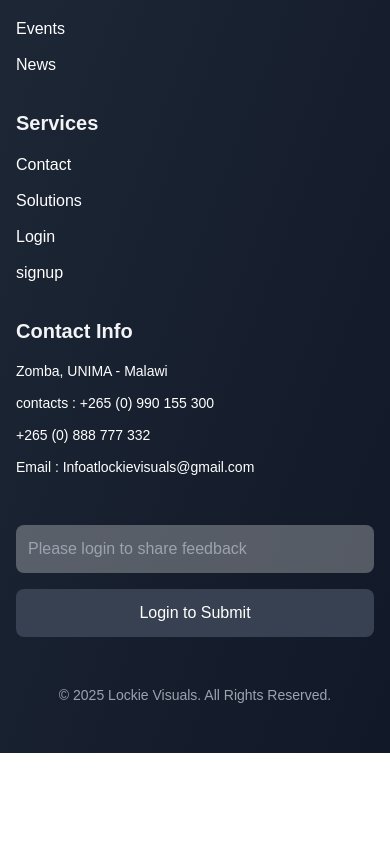
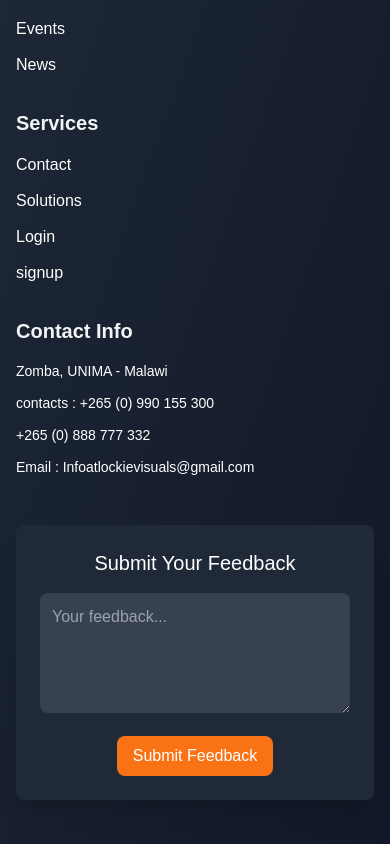
Before and after one commit to kidlocchikapa/lockie-visuals, a React (Create React App) app: page / in a window 390 px wide. Shown: the part 4701-5545 px from the top of the page. Before the commit the page ends 5454 px from the top, so only its background shows below. Built offline with nearby package versions, Linux system fonts and the light colour scheme.

Commit message:
footer with token

```diff
--- a/src/Components/Footer.js
+++ b/src/Components/Footer.js
@@ -5,9 +5,9 @@ import { Instagram, Facebook, MessageCircle, Video, Twitter, Mail } from 'lucide
 import yusuf from './Yusuf.png';
 import LogoImage from '../asserts/LogoImage.png';
 import kidloc from './lockie.png';
-import Pasco from '../asserts/Pasco.png'
+import Pasco from '../asserts/Pasco.png';
 
-const API_URL = "http://localhost:3000";
+const API_URL = "https://lockievisualbackend.onrender.com";
 
 const Alert = ({ type, message }) => {
   const bgColor = type === 'error' ? 'bg-red-100' : 'bg-green-100';
@@ -178,13 +178,24 @@ const Footer = ({ testimonials = defaultTestimonials }) => {
     setFeedbackStatus({ type: '', message: '' });
 
     try {
+      // Retrieve the token from localStorage and remove the 'Bearer ' prefix if present
       const token = localStorage.getItem('accessToken');
+      const cleanToken = token ? token.split(' ')[1] : ''; // Get the token part after 'Bearer'
 
+      if (!cleanToken) {
+        setFeedbackStatus({
+          type: 'error',
+          message: 'No valid token found. Please log in again.',
+        });
+        return;
+      }
+
+      // Sending the feedback request to the server with the Authorization header
       const response = await fetch(`${API_URL}/feedback`, {
         method: 'POST',
         headers: {
           'Content-Type': 'application/json',
-          'Authorization': `Bearer ${token}`
+          'Authorization': `Bearer ${cleanToken}`, // Use the cleaned token
         },
         credentials: 'include',
         body: JSON.stringify({ content: feedback }),
@@ -204,13 +215,13 @@ const Footer = ({ testimonials = defaultTestimonials }) => {
       setFeedback('');
       setFeedbackStatus({
         type: 'success',
-        message: 'Thank you for your feedback!'
+        message: 'Thank you for your feedback!',
       });
     } catch (error) {
       console.error('Error submitting feedback:', error);
       setFeedbackStatus({
         type: 'error',
-        message: error.message || 'Failed to submit feedback. Please try again later.'
+        message: error.message || 'Failed to submit feedback. Please try again later.',
       });
 
       if (error.message.includes('Session expired')) {
@@ -314,56 +325,27 @@ const Footer = ({ testimonials = defaultTestimonials }) => {
 
           <motion.form
             onSubmit={handleSubmit}
-            className="mt-12 max-w-2xl mx-auto"
-            initial={{ opacity: 0 }}
-            whileInView={{ opacity: 1 }}
-            viewport={{ once: true }}
+            className="mt-12 w-full max-w-3xl mx-auto bg-gray-800 p-6 rounded-lg shadow-xl"
           >
-            <Alert type={feedbackStatus.type} message={feedbackStatus.message} />
-
-            <div className="flex flex-col sm:flex-row gap-4">
-              <input
-                type="text"
+            <h2 className="text-xl text-center mb-4">Submit Your Feedback</h2>
+            <textarea
               value={feedback}
               onChange={(e) => setFeedback(e.target.value)}
-                placeholder={isAuthenticated ? "Share your thoughts with us" : "Please login to share feedback"}
-                className="flex-grow p-3 rounded-lg text-black focus:ring-2 focus:ring-gray-500 outline-none"
-                disabled={isSubmitting || !isAuthenticated}
+              rows="4"
+              className="w-full p-3 bg-gray-700 rounded-lg text-white mb-4"
+              placeholder="Your feedback..."
             />
-              {isAuthenticated ? (
-                <motion.button
+            <div className="text-center">
+              <button
                 type="submit"
-                  whileHover={{ scale: 1.05 }}
-                  whileTap={{ scale: 0.95 }}
-                  className={`bg-gray-700 text-white px-8 py-3 rounded-lg transition-colors duration-300 ${
-                    isSubmitting ? 'opacity-50 cursor-not-allowed' : 'hover:bg-gray-600'
-                  }`}
                 disabled={isSubmitting}
+                className="bg-orange-500 text-white py-2 px-4 rounded-lg disabled:opacity-50"
               >
-                  {isSubmitting ? 'Submitting...' : 'Submit'}
-                </motion.button>
-              ) : (
-                <motion.button
-                  type="button"
-                  onClick={handleLoginClick}
-                  whileHover={{ scale: 1.05 }}
-                  whileTap={{ scale: 0.95 }}
-                  className="bg-gray-700 text-white px-8 py-3 rounded-lg hover:bg-gray-600 transition-colors duration-300"
-                >
-                  Login to Submit
-                </motion.button>
-              )}
+                {isSubmitting ? 'Submitting...' : 'Submit Feedback'}
+              </button>
             </div>
+            <Alert type={feedbackStatus.type} message={feedbackStatus.message} />
           </motion.form>
-
-          <motion.div
-            className="mt-12 text-center text-gray-400 text-sm md:text-base"
-            initial={{ opacity: 0 }}
-            whileInView={{ opacity: 1 }}
-            viewport={{ once: true }}
-          >
-            <p>&copy; {new Date().getFullYear()} Lockie Visuals. All Rights Reserved.</p>
-          </motion.div>
         </div>
       </footer>
     </div>
```
Lines whose indentation alone changed are shown as unchanged.
